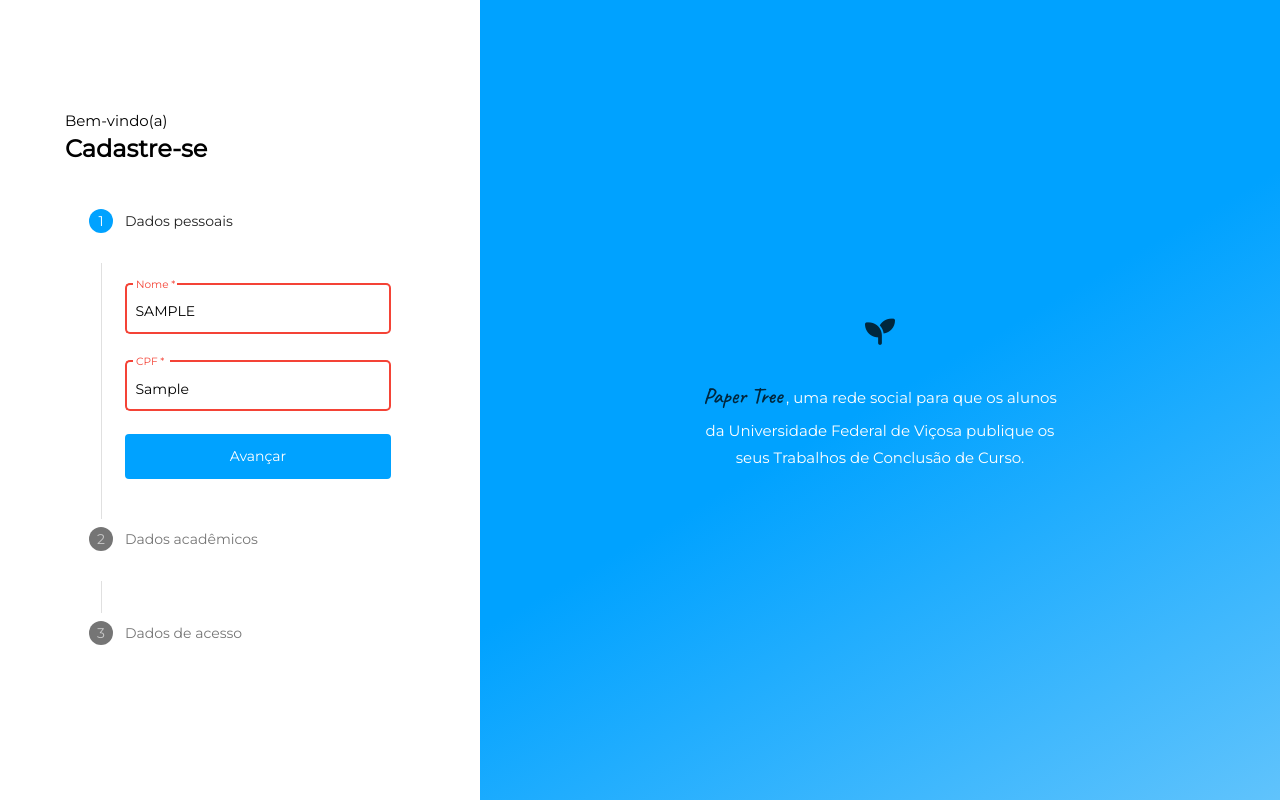
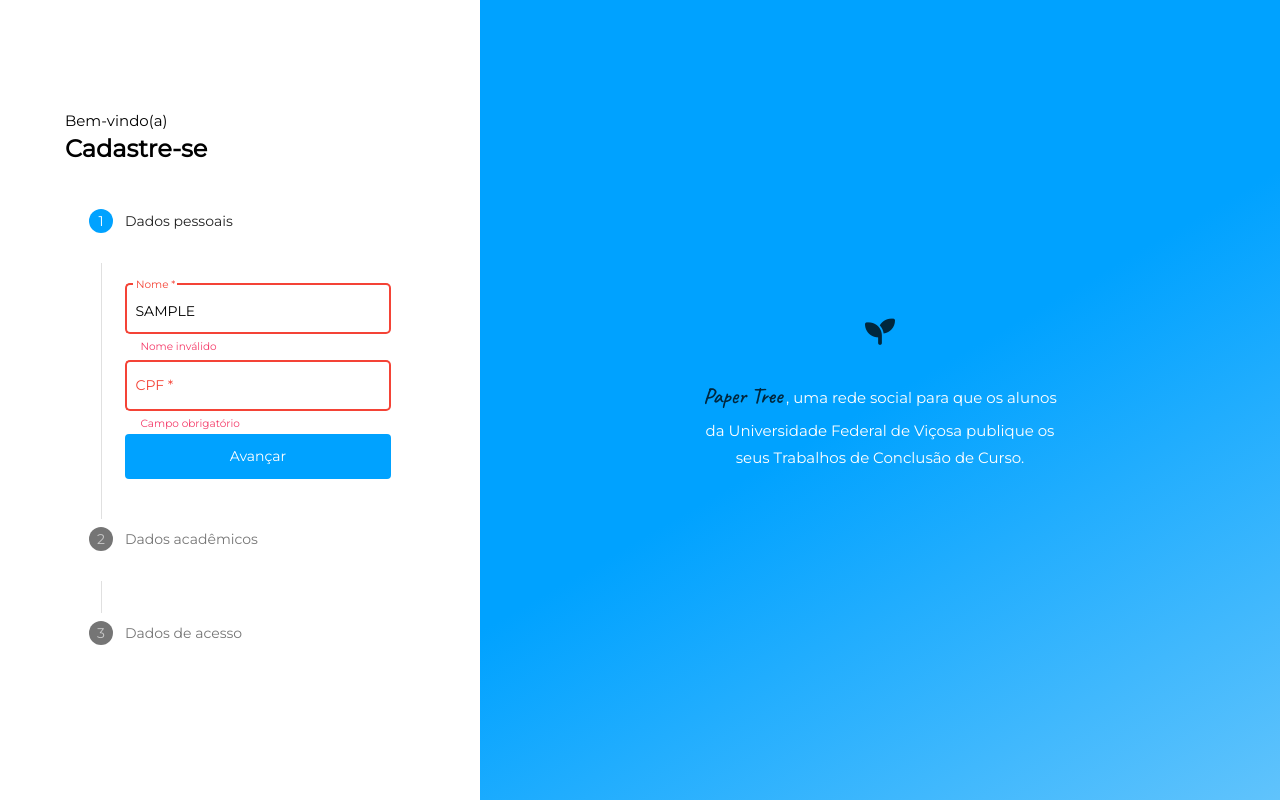
Before and after one commit to eduardo-n/frontend-paper-tree-v2, an Angular app: page /cadastro in a window 1280 px wide. Both pictures are taken after typing "Sample", "Sample" into the empty fields and a click on the button "Avançar". Built offline with nearby package versions, Linux system fonts and the light colour scheme.

Commit message:
Mascara de cpf e validacoes

```diff
--- a/src/app/modules/logged-out/components/register/register.component.html
+++ b/src/app/modules/logged-out/components/register/register.component.html
@@ -13,13 +13,13 @@
             <mat-label>Nome</mat-label>
             <input matInput placeholder="Nome Completo" formControlName="nome" required
               (input)="nome.setValue(nome.value.toUpperCase())">
-            <!-- <mat-error error-messages [control]="nome"></mat-error> -->
+            <mat-error error-messages [control]="nome"></mat-error>
           </mat-form-field>
           <br />
           <mat-form-field appearance="outline">
             <mat-label>CPF</mat-label>
-            <input matInput placeholder="CPF" formControlName="cpf" required>
-            <!-- <mat-error error-messages [control]="cpf"></mat-error> -->
+            <input matInput placeholder="CPF" formControlName="cpf" required [pptCpfMaskDirective]="cpf">
+            <mat-error error-messages [control]="cpf"></mat-error>
           </mat-form-field>
           <div>
             <button mat-flat-button matStepperNext class="btn-step btn-next">Avançar</button>
@@ -33,13 +33,13 @@
           <mat-form-field appearance="outline">
             <mat-label>Curso</mat-label>
             <input matInput formControlName="curso">
-            <!-- <mat-error error-messages [control]="curso"></mat-error> -->
+            <mat-error error-messages [control]="curso"></mat-error>
           </mat-form-field>
           <br />
           <mat-form-field appearance="outline">
             <mat-label>Matrícula</mat-label>
             <input matInput formControlName="matricula" placeholder="Matrícula" required [maxLength]="4">
-            <!-- <mat-error error-messages [message]="'A matrícula deve ter 4 dígitos'" [control]="matricula"></mat-error> -->
+            <mat-error error-messages [message]="'A matrícula deve ter 4 dígitos'" [control]="matricula"></mat-error>
           </mat-form-field>
           <br />
           <section class="checkbox-section">
--- a/src/app/modules/logged-out/logged-out.module.ts
+++ b/src/app/modules/logged-out/logged-out.module.ts
@@ -7,6 +7,7 @@ import { LoginComponent } from './components/login/login.component';
 import { FormsModule, ReactiveFormsModule } from '@angular/forms';
 import { MaterialModule } from 'src/app/shared/modules/material/material.module';
 import { RegisterComponent } from './components/register/register.component';
+import { SharedModule } from 'src/app/shared/shared.module';
 
 
 @NgModule({
@@ -20,7 +21,8 @@ import { RegisterComponent } from './components/register/register.component';
     LoggedOutRoutingModule,
     FormsModule,
     ReactiveFormsModule,
-    MaterialModule
+    MaterialModule,
+    SharedModule
   ],
   exports: [
     AuthenticationComponent
--- /dev/null
+++ b/src/app/shared/components/error-messages/error-messages.component.scss
@@ -0,0 +1,6 @@
+.error-message {
+  span {
+    padding: 5px;
+    color: #F43A68;
+  }
+}
--- /dev/null
+++ b/src/app/shared/components/error-messages/error-messages.component.ts
@@ -0,0 +1,54 @@
+import { HttpParams } from '@angular/common/http';
+import { Component, Input } from '@angular/core';
+import { AbstractControl, AbstractControlDirective } from '@angular/forms';
+
+@Component({
+  selector: '[error-messages]',
+  template: `<div class="error-message"><span *ngIf="showErrors">{{firstError}}</span></div>`,
+  styleUrls: ['./error-messages.component.scss']
+})
+export class ErrorMessagesComponent {
+
+  @Input() control: AbstractControlDirective | AbstractControl;
+  @Input() message?: String;
+  @Input() touchedValidation = false;
+
+  get showErrors(): boolean {
+    if(this.touchedValidation) {
+      return this.control.touched;
+    }
+    return true;
+  }
+
+  private readonly errorMessages = {
+    required: () => 'Campo obrigatório',
+    email: () => this.message ? this.message : 'Email inválido',
+    minLength: () => this.message ? this.message : 'Quantidade de dígitos inválida',
+    default: (type, params) => {
+      console.log('unmaped message throws: ', type, params);
+      return this.message ? this.message : (params.message || 'Conteúdo inválido');
+    }
+  }
+
+  constructor() { }
+
+  get firstError() {
+    this.message;
+    this.control;
+    return this.listOfErrors()[0];
+  }
+
+  private getMessage(type: string, params: any) {
+    const r = this.errorMessages[type] ? this.errorMessages[type](params) : this.errorMessages.default(type, params);
+    return r;
+  }
+
+  listOfErrors(): string[] {
+    const arr = (this.control && this.control.errors) ?
+      Object.keys(this.control.errors).map(field => this.getMessage(field, this.control.errors[field])) :
+      [];
+    return arr;
+  }
+
+
+}
--- /dev/null
+++ b/src/app/shared/directives/cpf-mask/cpf-mask.directive.ts
@@ -0,0 +1,38 @@
+import { Directive, ElementRef, Input, OnInit } from '@angular/core';
+import { AbstractControl } from '@angular/forms';
+import { distinctUntilChanged } from 'rxjs/operators';
+import { formatCpf } from '../../formatters/format-cpf.utils';
+
+@Directive({
+  selector: '[pptCpfMaskDirective]'
+})
+export class CpfMaskDirective implements OnInit {
+
+  @Input() pptCpfMaskDirective: AbstractControl;
+  public nativeElement: HTMLInputElement;
+
+  constructor(private el: ElementRef) {
+    this.nativeElement = this.el.nativeElement;
+  }
+
+  ngOnInit(): void {
+      this.maskValue(this.pptCpfMaskDirective.value);
+      this.pptCpfMaskDirective.valueChanges
+      .pipe(
+        distinctUntilChanged()
+      ).subscribe(newValue => {
+        this.maskValue(newValue);
+      });
+  }
+
+  maskValue(value){
+    if(value){
+      const newValue = this.format(value);
+      this.pptCpfMaskDirective.setValue(newValue);
+    }
+  }
+
+  format(value: string): string {
+    return formatCpf(value);
+  }
+}
--- /dev/null
+++ b/src/app/shared/formatters/constants-cpf.ts
@@ -0,0 +1,3 @@
+export const CPF_LENGHT = 11;
+export const DOT_INDEXES = [2, 5];
+export const HYPHEN_INDEXES = [8];
--- /dev/null
+++ b/src/app/shared/formatters/format-cpf.utils.ts
@@ -0,0 +1,22 @@
+import onlyNumbers from "../helpers/only-numbers.helper";
+import isLastChar from "../helpers/is-last-char.helper";
+
+import { CPF_LENGHT, DOT_INDEXES, HYPHEN_INDEXES} from "./constants-cpf";
+
+export function formatCpf(cpf: string){
+  if(!cpf) return '';
+
+  const numericCPF = onlyNumbers(cpf);
+
+  return numericCPF
+    .slice(0, CPF_LENGHT)
+    .split('')
+    .reduce((acc, digit, index) => {
+      const result = `${acc}${digit}`;
+      if(!isLastChar(index, numericCPF)) {
+        if(DOT_INDEXES.includes(index)) return `${result}.`;
+        if(HYPHEN_INDEXES.includes(index)) return `${result}-`;
+      }
+      return result;
+    }, '');
+}
--- /dev/null
+++ b/src/app/shared/helpers/is-last-char.helper.ts
@@ -0,0 +1,3 @@
+export default function isLastChar(index: number, str: string){
+  return index === str.length -1;
+}
--- /dev/null
+++ b/src/app/shared/helpers/only-numbers.helper.ts
@@ -0,0 +1,3 @@
+export default function onlyNumbers(str: string | number){
+  return String(str).replace(/[^\d]/g, '');
+}
```
Also changed, not shown: src/app/shared/formatters/format-date.utils.ts (added, +11 -0 lines), src/app/shared/shared.module.ts (+12 -2 lines), 2 other files (tests, documents, lock files or other folders).
